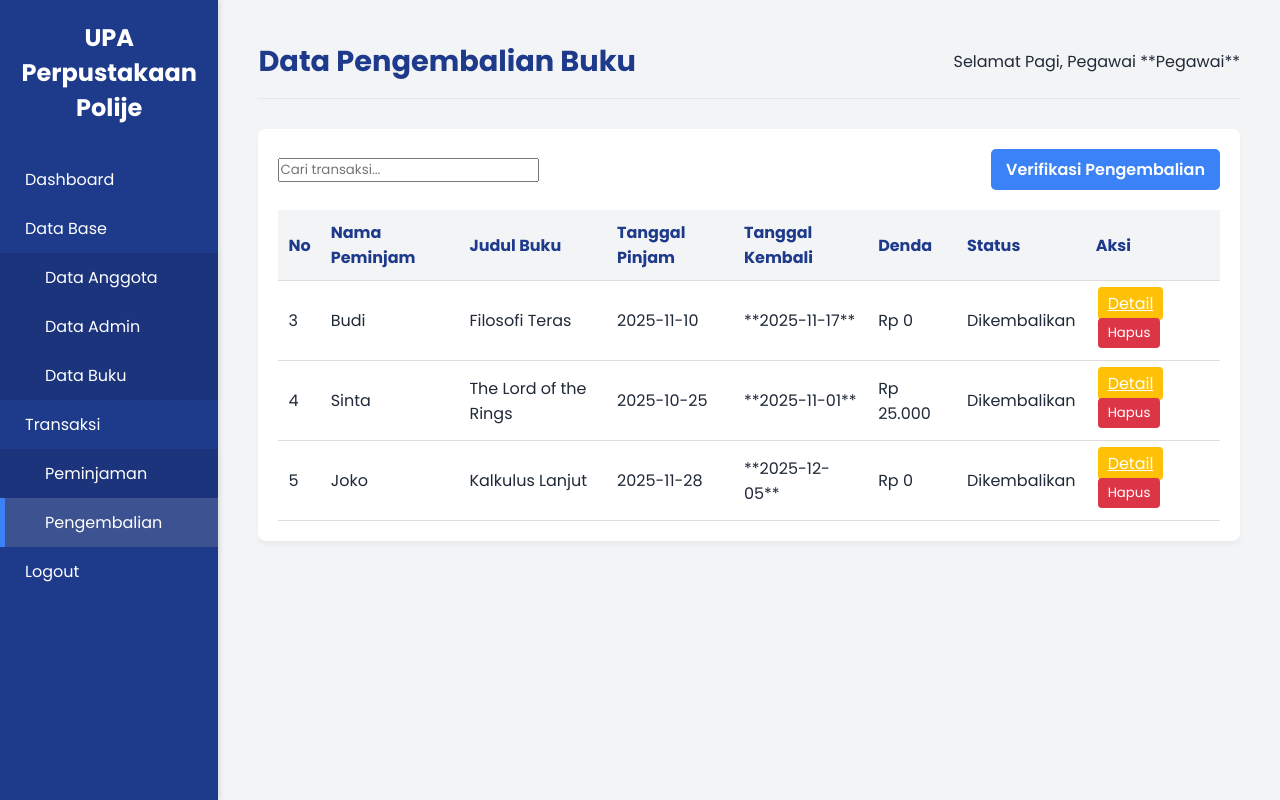
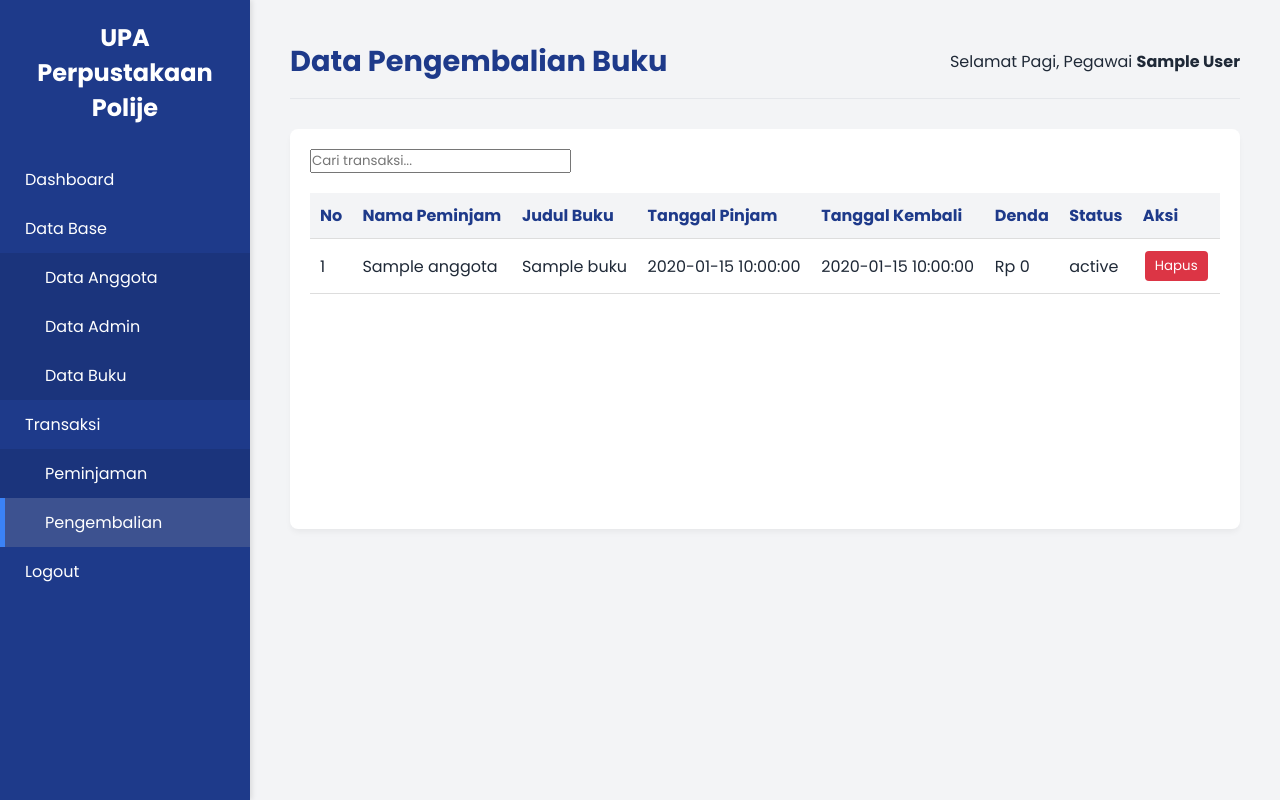
Before and after one commit to lanyrahma4-lgtm/pemdas15, a PHP site: page /pemdas15/admin/dataPengembalian.php in a window 1280 px wide. Run offline with PHP 8.4, Linux system fonts and the light colour scheme; the visitor is signed in with stand-in values (Sample User, id 1); tables that the repository leaves empty or names only in its code hold one stand-in row (values such as "Sample post").

Commit message:
Handle pppengembalian

```diff
--- a/admin/dataPengembalian.php
+++ b/admin/dataPengembalian.php
@@ -1,58 +1,81 @@
 <?php
-// admin/data-pengembalian.php
-// Pastikan file config.php berada satu tingkat di atas folder 'admin'
-include('../config.php');
-
-// --- Data Dummy Transaksi yang Sudah Dikembalikan ---
-// Kita akan menampilkan data yang statusnya 'Dikembalikan' dan menambahkan Tanggal Pengembalian
-$data_pengembalian = [
-    [
-        'no' => 3,
-        'nama_peminjam' => 'Budi',
-        'judul_buku' => 'Filosofi Teras',
-        'tgl_pinjam' => '2025-11-10',
-        'tgl_kembali' => '2025-11-17', // Data baru: Tanggal Pengembalian
-        'denda' => 0,
-        'status' => 'Dikembalikan'
-    ],
-    [
-        'no' => 4,
-        'nama_peminjam' => 'Sinta',
-        'judul_buku' => 'The Lord of the Rings',
-        'tgl_pinjam' => '2025-10-25',
-        'tgl_kembali' => '2025-11-01',
-        'denda' => 25000,
-        'status' => 'Dikembalikan'
-    ],
-    [
-        'no' => 5,
-        'nama_peminjam' => 'Joko',
-        'judul_buku' => 'Kalkulus Lanjut',
-        'tgl_pinjam' => '2025-11-28',
-        'tgl_kembali' => '2025-12-05',
-        'denda' => 0,
-        'status' => 'Dikembalikan'
-    ],
-];
-
-// --- Menangani aksi 'Hapus' (jika diperlukan) ---
-// Logika POST biasanya hanya untuk aksi yang mengubah database (Edit/Hapus)
-if ($_SERVER['REQUEST_METHOD'] === 'POST' && isset($_POST['action']) && $_POST['action'] == 'hapus' && isset($_POST['id'])) {
-
-    $id_transaksi = (int)$_POST['id'];
-
-    // Logika simulasi hapus data
-    // $db->query("DELETE FROM pengembalian WHERE id = $id_transaksi");
-
-    $message = '<div class="alert-success">🗑️ Transaksi Pengembalian No. **' . $id_transaksi . '** berhasil dihapus (simulasi).</div>';
-    // Sebaiknya lakukan Redirect setelah POST
+include('../koneksi.php');
+session_start();
+if (!isset($_SESSION['admin_id'])) {
+    header("Location: ../login.php");
+    exit;
 }
 
-$admin_name = isset($admin_name) ? $admin_name : "Pegawai";
-$message = isset($message) ? $message : '';
+$admin_nama = $_SESSION['admin_nama'];
+
+if ($_SERVER['REQUEST_METHOD'] === 'POST' && $_POST['action'] === 'hapus') {
+
+    $id = intval($_POST['id']);
+
+    $get = $conn->query("SELECT id_pinjam FROM kembali WHERE id = $id");
+
+    if ($get && $get->num_rows > 0) {
+
+        $row = $get->fetch_assoc();
+        $id_pinjam = intval($row['id_pinjam']);
+        $delete_kembali = $conn->query("DELETE FROM kembali WHERE id = $id");
+
+        if ($delete_kembali) {
+
+            $delete_pinjam = $conn->query("DELETE FROM pinjam WHERE id = $id_pinjam");
+
+
+            header("Location: dataPengembalian.php?msg=deleted");
+            exit;
+        } else {
+            echo "Error hapus data kembali: " . $conn->error;
+        }
+    } else {
+        echo "Data tidak ditemukan!";
+    }
+}
+
+
+
+$sql = "
+SELECT
+    kembali.id AS kembali_id,
+    pinjam.id AS pinjam_id,
+    anggota.nama AS nama_peminjam,
+    buku.judul AS judul_buku,
+    pinjam.tanggal_pinjam,
+    kembali.tanggal_kembali,
+    pinjam.denda,
+    kembali.status
+FROM kembali
+JOIN pinjam ON kembali.id_pinjam = pinjam.id
+JOIN anggota ON pinjam.id_anggota = anggota.id
+JOIN buku ON pinjam.id_buku = buku.id
+ORDER BY kembali.id DESC
+";
+
+$result = $conn->query($sql);
+
+$data_pengembalian = [];
+$no = 1;
+
+while ($row = $result->fetch_assoc()) {
+    $data_pengembalian[] = [
+        'no' => $no++,
+        'nama_peminjam' => $row['nama_peminjam'],
+        'judul_buku' => $row['judul_buku'],
+        'tgl_pinjam' => $row['tanggal_pinjam'],
+        'tgl_kembali' => $row['tanggal_kembali'],
+        'denda' => $row['denda'],
+        'status' => $row['status'],
+        'id_kembali' => $row['kembali_id']
+    ];
+}
 ?>
+
 <!DOCTYPE html>
 <html lang="id">
+
 <head>
     <meta charset="UTF-8">
     <meta name="viewport" content="width=device-width, initial-scale=1.0">
@@ -60,6 +83,7 @@ $message = isset($message) ? $message : '';
     <link rel="stylesheet" href="<?php echo $base_url; ?>/style.css">
     <link href="https://fonts.googleapis.com/css2?family=Poppins:wght@400;600;700&display=swap" rel="stylesheet">
 </head>
+
 <body>
     <div class="admin-layout">
         <?php include('partials/sidebar.php'); ?>
@@ -67,7 +91,9 @@ $message = isset($message) ? $message : '';
         <main class="admin-main-content">
             <header class="admin-header">
                 <h2>Data Pengembalian Buku</h2>
-                <div class="welcome-text">Selamat Pagi, Pegawai **<?php echo htmlspecialchars($admin_name); ?>**</div>
+                <div class="welcome-text">
+                    Selamat Pagi, Pegawai <strong><?php echo htmlspecialchars($admin_nama); ?></strong>
+                </div>
             </header>
 
             <?php if (!empty($message)): ?>
@@ -77,7 +103,6 @@ $message = isset($message) ? $message : '';
             <div class="data-table-section">
                 <div class="table-header">
                     <input type="text" placeholder="Cari transaksi..." class="search-input">
-                    <a href="#" class="add-btn">Verifikasi Pengembalian</a>
                 </div>
 
                 <div class="table-placeholder">
@@ -88,7 +113,8 @@ $message = isset($message) ? $message : '';
                                 <th>Nama Peminjam</th>
                                 <th>Judul Buku</th>
                                 <th>Tanggal Pinjam</th>
-                                <th>Tanggal Kembali</th> <th>Denda</th>
+                                <th>Tanggal Kembali</th>
+                                <th>Denda</th>
                                 <th>Status</th>
                                 <th>Aksi</th>
                             </tr>
@@ -100,7 +126,7 @@ $message = isset($message) ? $message : '';
                                     <td><?php echo htmlspecialchars($row['nama_peminjam']); ?></td>
                                     <td><?php echo htmlspecialchars($row['judul_buku']); ?></td>
                                     <td><?php echo $row['tgl_pinjam']; ?></td>
-                                <td>**<?php echo $row['tgl_kembali']; ?>**</td>
+                                    <td><?php echo $row['tgl_kembali']; ?></td>
                                     <td><?php echo 'Rp ' . number_format($row['denda'], 0, ',', '.'); ?></td>
                                     <td>
                                         <span class="status-<?php echo strtolower(str_replace(' ', '-', $row['status'])); ?>">
@@ -108,21 +134,20 @@ $message = isset($message) ? $message : '';
                                         </span>
                                     </td>
                                     <td>
-                                    <a href="#" class="action-btn btn-edit">Detail</a>
-
                                         <form method="POST" action="dataPengembalian.php" style="display:inline;">
                                             <input type="hidden" name="action" value="hapus">
-                                        <input type="hidden" name="id" value="<?php echo $row['no']; ?>">
+                                            <input type="hidden" name="id" value="<?php echo $row['id_kembali']; ?>">
 
                                             <button
                                                 type="submit"
                                                 class="action-btn btn-hapus"
-                                            onclick="return confirm('Yakin ingin menghapus riwayat pengembalian No <?php echo $row['no']; ?>?');"
-                                        >
+                                                onclick="return confirm('Yakin ingin menghapus riwayat pengembalian ini?');">
                                                 Hapus
                                             </button>
                                         </form>
                                     </td>
+
+
                                 </tr>
                             <?php endforeach; ?>
                         </tbody>
@@ -132,4 +157,5 @@ $message = isset($message) ? $message : '';
         </main>
     </div>
 </body>
+
 </html>
```
Also changed, not shown: admin/dataPeminjaman.php (+79 -0 lines). Lines whose indentation alone changed are shown as unchanged.
